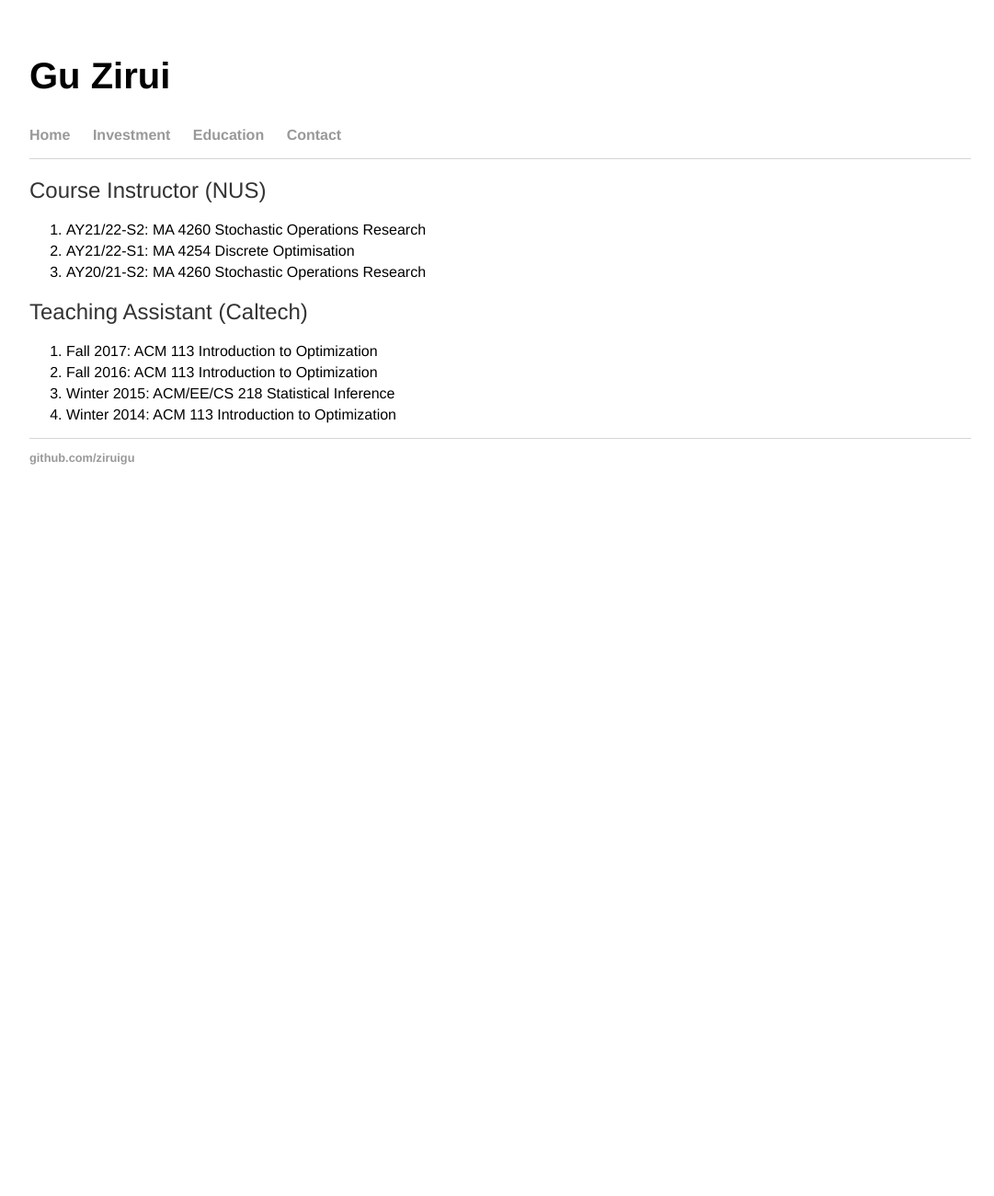
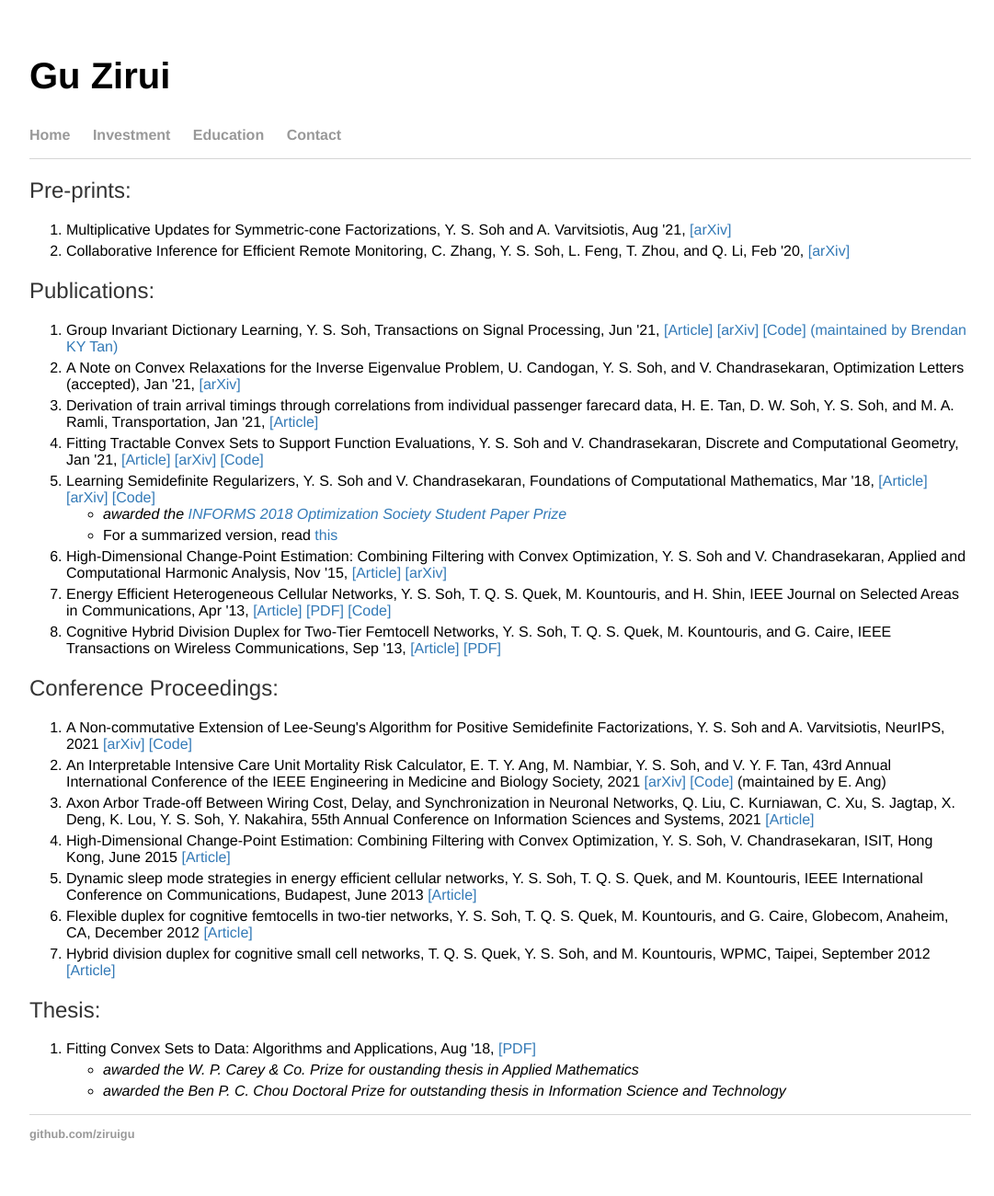
Before and after one commit to ziruigu/ziruigu.github.io, a Jekyll site: the page built from investment/index.html, in a window 1280 px wide. Shown: the whole page at 92% size, without its empty margins (96-1177 px from the left). Built offline with Jekyll 4.4.1, drawn with Linux system fonts in a browser that asks for light colours; before the commit the page ends 900 px from its top, so only the background shows below that.

Commit message:
Update index.html

```diff
--- a/investment/index.html
+++ b/investment/index.html
@@ -4,18 +4,51 @@
 ---
 
 <div class="blurb">
-  <h2>Course Instructor (NUS)</h2>
+  <h2>Pre-prints:</h2>
   <ol>
-    <li>AY21/22-S2: MA 4260 Stochastic Operations Research</li>
-	<li>AY21/22-S1: MA 4254 Discrete Optimisation</li>
-	<li>AY20/21-S2: MA 4260 Stochastic Operations Research</li>
+    <li>Multiplicative Updates for Symmetric-cone Factorizations, Y. S. Soh and A. Varvitsiotis, Aug '21, <a href = "https://arxiv.org/abs/2108.00740">[arXiv]</a></li>
+    <li>Collaborative Inference for Efficient Remote Monitoring, C. Zhang, Y. S. Soh, L. Feng, T. Zhou, and Q. Li, Feb '20, <a href = "https://arxiv.org/abs/2002.04759">[arXiv]</a></li>
   </ol>
 
-  <h2>Teaching Assistant (Caltech)</h2>
+    <h2>Publications:</h2>
   <ol>
-	<li>Fall 2017: ACM 113 Introduction to Optimization</li>
-	<li>Fall 2016: ACM 113 Introduction to Optimization</li>
-	<li>Winter 2015: ACM/EE/CS 218 Statistical Inference</li>
-	<li>Winter 2014: ACM 113 Introduction to Optimization</li>
+    <li>Group Invariant Dictionary Learning, Y. S. Soh, Transactions on Signal Processing, Jun '21, <a href = "https://ieeexplore.ieee.org/document/9461688">[Article]</a> <a href = "https://arxiv.org/abs/2007.07550">[arXiv]</a> <a href = "https://github.com/bkytan/gidl">[Code] (maintained by Brendan KY Tan)</a></li>
+ <li>A Note on Convex Relaxations for the Inverse Eigenvalue Problem, U. Candogan, Y. S. Soh, and V. Chandrasekaran, Optimization Letters (accepted), Jan '21, <a href = "https://arxiv.org/abs/1911.02225">[arXiv]</a></li>
+ <li>Derivation of train arrival timings through correlations from individual passenger farecard data, H. E. Tan, D. W. Soh, Y. S. Soh, and M. A. Ramli, Transportation, Jan '21, <a href = "https://link.springer.com/article/10.1007/s11116-021-10164-w">[Article]</a></li>
+ <li>Fitting Tractable Convex Sets to Support Function Evaluations, Y. S. Soh and V. Chandrasekaran, Discrete and Computational Geometry, Jan '21, <a href = "https://link.springer.com/article/10.1007/s00454-020-00258-0">[Article]</a> <a href = "http://arxiv.org/abs/1903.04194">[arXiv]</a> <a href = "http://github.com/yssoh/cvxreg">[Code]</a></li>
+ <li>Learning Semidefinite Regularizers, Y. S. Soh and V. Chandrasekaran, Foundations of Computational Mathematics, Mar '18, <a href = "http://link.springer.com/article/10.1007/s10208-018-9386-z">[Article]</a> <a href = "http://arxiv.org/abs/1701.01207">[arXiv]</a> <a href = "https://github.com/yssoh/SDP_DL">[Code]</a><br>
+ <ul>
+ <li><i>awarded the <a href ="http://www.informs.org/Recognizing-Excellence/Community-Prizes/Optimization-Society/Optimization-Society-Student-Paper-Prize">INFORMS 2018 Optimization Society Student Paper Prize</a></i></li>
+ <li>
+ For a summarized version, read <a href = "https://github.com/yssoh/informs18_sdpdl/raw/master/informs18_sdpdl.pdf">this</a>
+ </li>
+ </ul>
+ <li>High-Dimensional Change-Point Estimation: Combining Filtering with Convex Optimization, Y. S. Soh and V. Chandrasekaran, Applied and Computational Harmonic Analysis, Nov '15, <a href = "https://www.sciencedirect.com/science/article/pii/S1063520315001542">[Article]</a> <a href = "http://arxiv.org/abs/1412.3731">[arXiv]</a></li>
+ <li>Energy Efficient Heterogeneous Cellular Networks, Y. S. Soh, T. Q. S. Quek, M. Kountouris, and H. Shin, IEEE Journal on Selected Areas in Communications, Apr '13, <a href = "https://ieeexplore.ieee.org/document/6502479">[Article]</a> <a href = "papers/SQKS_JSAC13.pdf">[PDF]</a> <a href = "http://github.com/yssoh/green_hcn">[Code]</a></li>
+ <li>Cognitive Hybrid Division Duplex for Two-Tier Femtocell Networks, Y. S. Soh, T. Q. S. Quek, M. Kountouris, and G. Caire, IEEE Transactions on Wireless Communications, Sep '13, <a href = "https://ieeexplore.ieee.org/xpl/articleDetails.jsp?arnumber=6594782">[Article]</a> <a href = "papers/SQKC_TWC13.pdf">[PDF]</a></li>
   </ol>
+
+
+  <h2>Conference Proceedings:</h2>
+  <ol>
+    <li>A Non-commutative Extension of Lee-Seung's Algorithm for Positive Semidefinite Factorizations, Y. S. Soh and A. Varvitsiotis, NeurIPS, 2021 <a href = "https://arxiv.org/abs/2106.00293">[arXiv]</a> <a href = "https://github.com/yssoh/PSD_MM">[Code]</a></li>
+    <li>An Interpretable Intensive Care Unit Mortality Risk Calculator, E. T. Y. Ang, M. Nambiar, Y. S. Soh, and V. Y. F. Tan, 43rd Annual International Conference of the IEEE Engineering in Medicine and Biology Society, 2021 <a href = "https://arxiv.org/abs/2101.07426">[arXiv]</a> <a href = "https://github.com/dualinsanity007/FYP-Interpretable-ICU-Mortality-Risk-Calculator">[Code]</a> (maintained by E. Ang)</li>
+    <li>Axon Arbor Trade-off Between Wiring Cost, Delay, and Synchronization in Neuronal Networks, Q. Liu, C. Kurniawan, C. Xu, S. Jagtap, X. Deng, K. Lou, Y. S. Soh, Y. Nakahira, 55th Annual Conference on Information Sciences and Systems, 2021 <a href = "https://ieeexplore.ieee.org/abstract/document/9400271/">[Article]</a></li>
+ <li>High-Dimensional Change-Point Estimation: Combining Filtering with Convex Optimization, Y. S. Soh, V. Chandrasekaran, ISIT, Hong Kong, June 2015 <a href = "http://ieeexplore.ieee.org/xpls/abs_all.jsp?arnumber=7282435&tag=1">[Article]</a></li>
+ <li>Dynamic sleep mode strategies in energy efficient cellular networks, Y. S. Soh, T. Q. S. Quek, and M. Kountouris, IEEE International Conference on Communications, Budapest, June 2013 <a href = "http://ieeexplore.ieee.org/xpls/abs_all.jsp?arnumber=6655024&tag=1">[Article]</a></li>
+ <li>Flexible duplex for cognitive femtocells in two-tier networks, Y. S. Soh, T. Q. S. Quek, M. Kountouris, and G. Caire, Globecom, Anaheim, CA, December 2012 <a href="http://ieeexplore.ieee.org/xpls/abs_all.jsp?arnumber=6503443">[Article]</a></li>
+ <li>Hybrid division duplex for cognitive small cell networks, T. Q. S. Quek, Y. S. Soh, and M. Kountouris, WPMC, Taipei, September 2012 <a href = "http://ieeexplore.ieee.org/xpls/abs_all.jsp?arnumber=6398710">[Article]</a></li>
+  </ol>
+
+
+  <h2>Thesis:</h2>
+  <ol>
+    <li>Fitting Convex Sets to Data: Algorithms and Applications, Aug '18, <a href = "http://thesis.library.caltech.edu/11208/1/YongSheng_Soh_2019.pdf">[PDF]</a></li>
+ <ul>
+ <li><i>awarded the W. P. Carey & Co. Prize for oustanding thesis in Applied Mathematics </i></li>
+ <li><i>awarded the Ben P. C. Chou Doctoral Prize for outstanding thesis in Information Science and Technology</i></li>
+ </ul>
+  </ol>
+
+
 </div><!-- /.blurb -->
```
